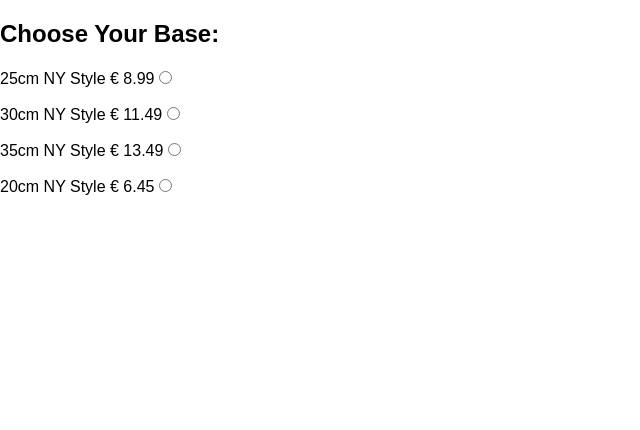
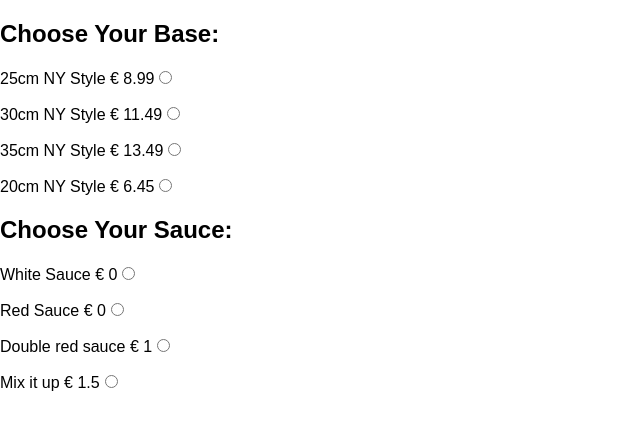
Before and after one commit to Sarariach/Pizza, a React (Create React App) app: page / in a window 1280 px wide. Shown: the top 430 px of the page, without its empty margins (0-640 px from the left). Built offline with nearby package versions, Linux system fonts and the light colour scheme.

Commit message:
finished sauce starting toppics

```diff
--- a/src/App.js
+++ b/src/App.js
@@ -1,5 +1,5 @@
 import React, { Component } from 'react';
-//import {Sauce} from './Components/Sauce'
+import {Sauce} from './Components/Sauce'
 import Base from './Components/Base';
 
 
@@ -10,6 +10,7 @@ class App extends Component {
       <div >
 
         <Base />
+        <Sauce />
 
 
       </div>
--- a/src/Components/Base.js
+++ b/src/Components/Base.js
@@ -31,7 +31,7 @@ export class Base extends PureComponent{
             return <p key={pizzaBase.id}>
               <label>
                 {pizzaBase.name} {pizzaBase.style}  &euro; {pizzaBase.price}
-                <input type="radio" name="base" onChange={() => this.props.chooseBase(pizzaBase)}/>
+                <input type="radio" name="base" onSubmit={() => this.props.chooseBase(pizzaBase)}/>
               </label>
             </p>
           })
--- a/src/Components/Classes.js
+++ b/src/Components/Classes.js
@@ -11,20 +11,20 @@ export const pizzaBase =
 
 
 export const sauce=
-    {
-     id:1, name:'White Sauce', price: 0,
-     id:2, name:'Red Sauce', price: 0,
-     id:3, name:'Double red sauce', price: 1,
-     id:4, name:'Mix it up', price: 1.50
-    }
+    [
+     {id:1, name:'White Sauce', price: 0},
+     {id:2, name:'Red Sauce', price: 0},
+    { id:3, name:'Double red sauce', price: 1},
+     {id:4, name:'Mix it up', price: 1.50}
+    ]
 
 
-export const toppings = {
-   id:1, name:'Pineapple', price: 0.50,
-   id:2, name:'Corn', price: 0.50,
-   id:3, name:'Olives (green)', price:0.50,
-   id:4, name:'Red onion', price:0.50,
-   id:5, name:'Spinach', price:0.50,
-   id:6, name:'Cherry tomatoes', price:0.50,
-   id:7, name:'Chicken', price:0.50
-    }
+export const toppings = [
+  {id:1, name:'Pineapple', price: 0.50},
+  {id:2, name:'Corn', price: 0.50},
+   {id:3, name:'Olives (green)', price:0.50},
+   {id:4, name:'Red onion', price:0.50},
+   {id:5, name:'Spinach', price:0.50},
+   {id:6, name:'Cherry tomatoes', price:0.50},
+   {id:7, name:'Chicken', price:0.50}
+]
--- a/src/Components/Sauce.js
+++ b/src/Components/Sauce.js
@@ -1,40 +1,49 @@
 import React, {PureComponent} from 'react'
 import PropTypes from 'prop-types'
 import { RadioGroup, RadioButton, ReversedRadioButton } from 'react-radio-buttons'
+import {sauce} from './Classes'
+import {chooseSauce} from '../actions/choose'
+import store from '../store'
+import {connect} from 'react-redux'
+
+
 
 
 
 export class Sauce extends PureComponent{
     constructor(props) {
         super(props);
-                this.state = {
-                  radioState: true
-                }
+          this.state = {vale:''}
+
+            this.handleChange = this.handleChange.bind(this);
+            this.handleSubmit = this.handleSubmit.bind(this);
               }
 
+      handleChange(event){
+        this.setState({value:event.target.value})
+        store.dispatch(chooseSauce({value:event.target.value}))
+      }
+      handleSubmit= (event)=>{
+        event.preventDefault
+      }
 
+        render(){
+          return(
+            <div>
+              <h2>Choose Your Sauce:</h2> {
+              sauce.map((sauce) => {
+                  return <p key={sauce.id}>
+                    <label>
+                      {sauce.name} {sauce.style}  &euro; {sauce.price}
+                      <input type="radio" name="sauce" onSubmit={() => this.props.chooseSauce(sauce)}/>
+                    </label>
+                  </p>
+                })
+              }
 
-    render() {
+            </div>
+              )
+        }
+      }
 
-
-return (
-<RadioGroup
-name= 'Sauce'
-selectedValue={this.state.selectedValue}
-onChange={ this.handleChange } horizontal>
-  <RadioButton value="White sauce">
-  White sauce
-  </RadioButton>
-  <RadioButton value="Red sauce">
-  Red sauce
-  </RadioButton>
-  <RadioButton value=" Double red sauce € 1,00">
-  Double red sauce € 1,00
-  </RadioButton>
-  <RadioButton value="Mix it up € 1,50 ">
-  Mix it up € 1,50
-  </RadioButton>
-</RadioGroup>
-
-)}
-}
+      export default connect( null, {chooseSauce} )(Sauce)
--- a/src/actions/choose.js
+++ b/src/actions/choose.js
@@ -1,4 +1,7 @@
 export const CHOOSE_BASE = 'CHOOSE_BASE'
+export const CHOOSE_SAUCE= 'CHOOSE_SAUCE'
+export const CHOOSE_TOPPINGS= 'CHOOSE_TOPPINGS'
+
 
 export const chooseBase =(base) =>{
     return{
@@ -6,3 +9,17 @@ export const chooseBase =(base) =>{
         payload:base
     }
 }
+
+export const chooseSauce =(sauce) =>{
+    return{
+        type: CHOOSE_SAUCE,
+        payload:sauce
+    }
+}
+
+export const chooseToppings =(toppings) =>{
+    return{
+        type: CHOOSE_TOPPINGS,
+        payload:toppings
+    }
+}
```
